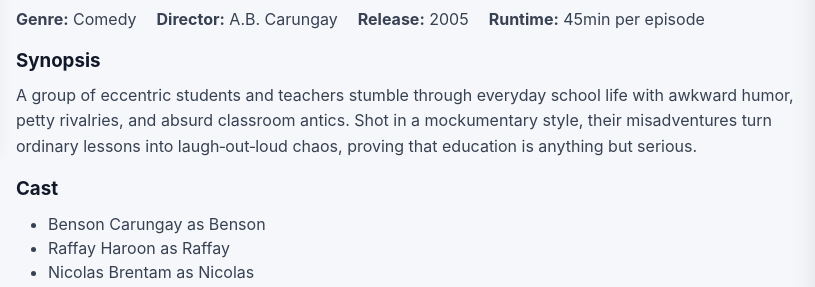
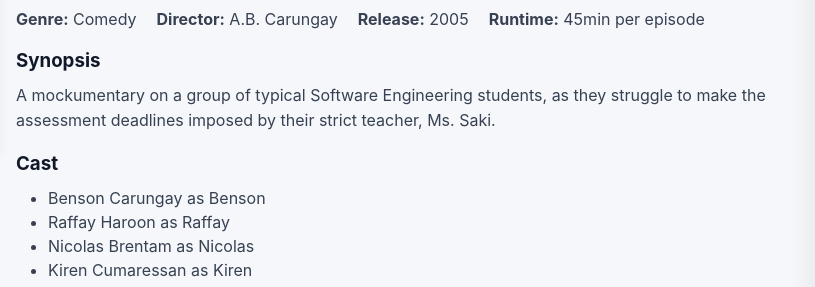
Before and after one commit to RaffayHaroon950/11SE_BensonNicolasRaffay_Task1PWA, a plain HTML site: page movies/10.html in a window 1280 px wide. Shown: the part 139-426 px from the top of the page, 370-1185 px from the left. Drawn offline with Linux system fonts and the light colour scheme.

Commit message:
Changed synopsis for movie 10

```diff
--- a/movies/10.html
+++ b/movies/10.html
@@ -69,7 +69,7 @@
 
           <section style="text-align:left; min-width:130px; margin-top:1rem">
             <h3 style="margin-bottom:0.5rem;">Synopsis</h3>
-            <p style="color:#374151; line-height:1.6;">A group of eccentric students and teachers stumble through everyday school life with awkward humor, petty rivalries, and absurd classroom antics. Shot in a mockumentary style, their misadventures turn ordinary lessons into laugh‑out‑loud chaos, proving that education is anything but serious.</p>
+            <p style="color:#374151; line-height:1.6;">A mockumentary on a group of typical Software Engineering students, as they struggle to make the assessment deadlines imposed by their strict teacher, Ms. Saki.</p>
           </section>
 
           <section style="margin-top:1rem;">
```
